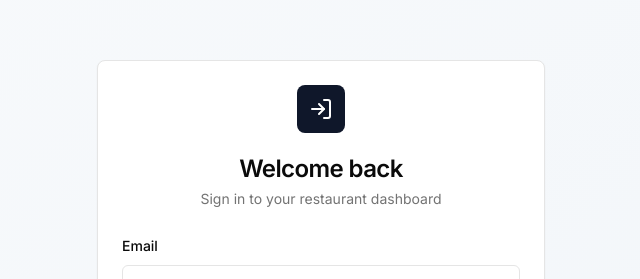
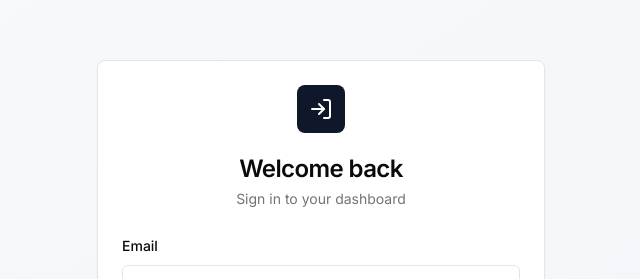
Before and after one commit to Minhaj-beep/mtool-menu, a Next.js app: page /login in a window 1280 px wide. Shown: the part 119-398 px from the top of the page, without its empty margins (319-959 px from the left). Built offline with nearby package versions, Linux system fonts and the light colour scheme; no server answers.

Commit message:
Changed to catelogue style full fledge 3

```diff
--- a/app/(auth)/login/page.tsx
+++ b/app/(auth)/login/page.tsx
@@ -57,7 +57,7 @@ export default function LoginPage() {
           </div>
           <CardTitle className="text-2xl text-center">Welcome back</CardTitle>
           <CardDescription className="text-center">
-            Sign in to your restaurant dashboard
+            Sign in to your dashboard
           </CardDescription>
         </CardHeader>
         <CardContent>
--- a/app/(auth)/signup/page.tsx
+++ b/app/(auth)/signup/page.tsx
@@ -194,10 +194,10 @@ export default function SignupPage() {
 
             {/* LOCATION */}
             <div className="space-y-2">
-              <Label>Restaurant Location</Label>
+              <Label>Location</Label>
               <Input
                 ref={locationInputRef}
-                placeholder="Search your restaurant"
+                placeholder="Search your location"
                 required
               />
             </div>
--- a/app/layout.tsx
+++ b/app/layout.tsx
@@ -7,7 +7,7 @@ const inter = Inter({ subsets: ['latin'] });
 
 export const metadata: Metadata = {
   title: `mtoool Menu - India's #1 Digital Menu Management Platform`,
-  description: "mtoool Menu: The ultimate QR code menu builder for restaurants. Features real-time digital menu management, contactless ordering, and integrated Google Review tools to increase your restaurant's visibility and customer satisfaction.",
+  description: "mtoool Menu: The ultimate QR code menu builder for shop. Features real-time digital menu management, and integrated Google Review tools to increase your business's visibility and customer satisfaction.",
 
   icons: {
     icon: [
```
